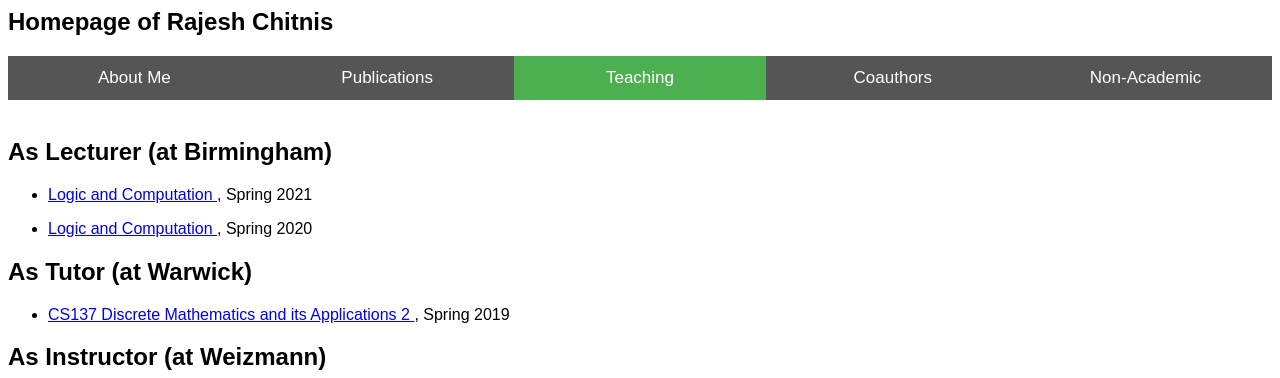
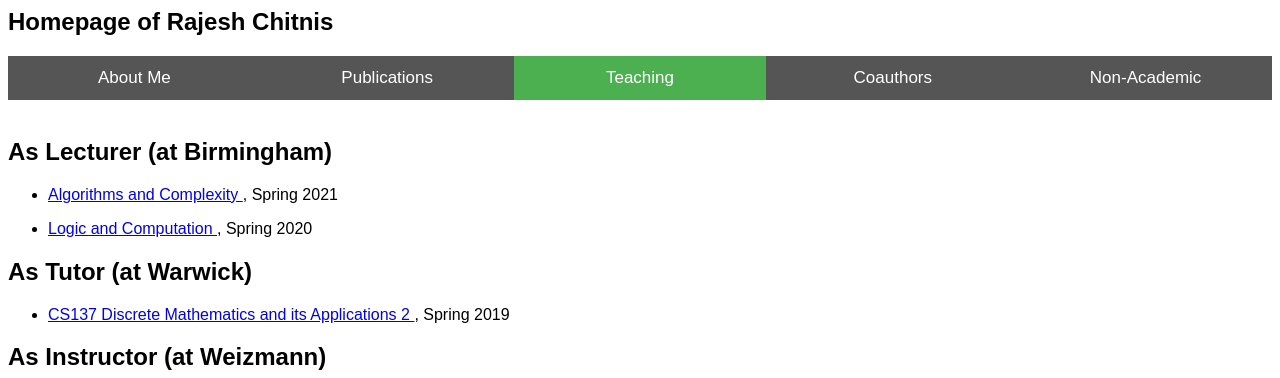
Before and after one commit to rajeshchitnis/rajeshchitnis.github.io, a Jekyll site: the page teaching.html, which Jekyll copies as it is, in a window 1280 px wide. Shown: the top 378 px of the page. Built offline with Jekyll 4.4.1, drawn with Linux system fonts in a browser that asks for light colours.

Commit message:
Update teaching.html

```diff
--- a/teaching.html
+++ b/teaching.html
@@ -64,7 +64,7 @@
 </p>
 <ul>
 
-<li><p><a href="https://www.cs.bham.ac.uk/internal/modules/2020/06-35326/"> Logic and Computation </a> , Spring 2021</p>
+<li><p><a href="https://www.cs.bham.ac.uk/internal/modules/2020/06-35326/"> Algorithms and Complexity </a> , Spring 2021</p>
 </li>
 
 <li><p><a href="https://www.cs.bham.ac.uk/internal/modules/2019/06-30180/"> Logic and Computation </a> , Spring 2020</p>
```
